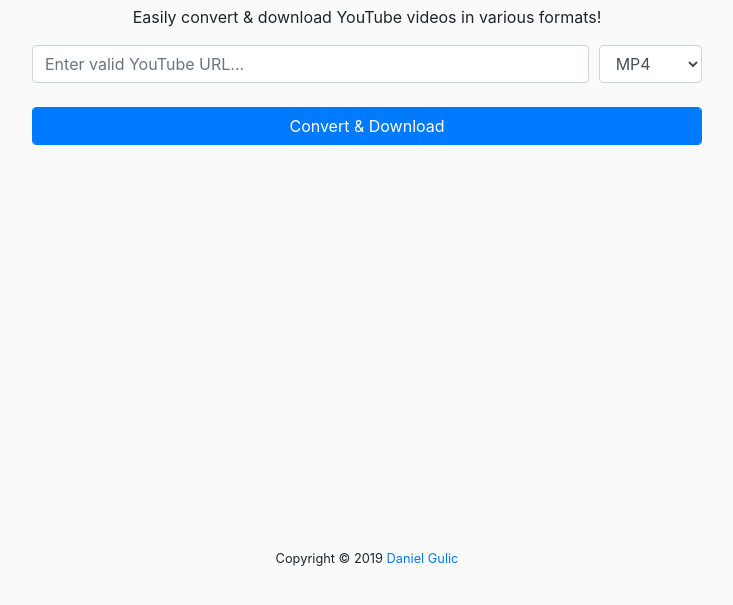
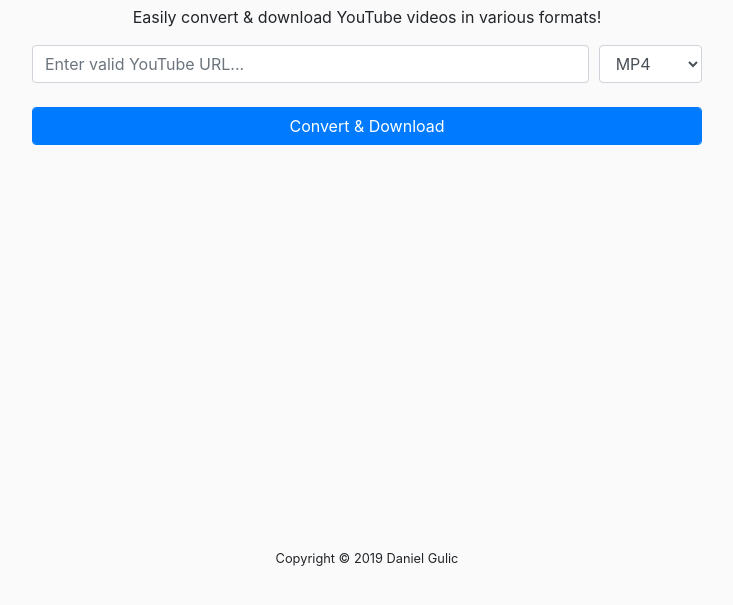
Before and after one commit to jellz/ytdl, a website: page src/static/index.html in a window 1280 px wide. Shown: the part 121-726 px from the top of the page, without its empty margins (273-1006 px from the left). Drawn offline with nearby package versions, Linux system fonts and the light colour scheme.

Commit message:
remove link from footer

```diff
--- a/src/static/index.html
+++ b/src/static/index.html
@@ -55,7 +55,7 @@
 			<div class="container text-center">
 				<small
 					>Copyright &copy; 2019
-					<a href="https://danielgulic.com">Daniel Gulic</a></small
+					Daniel Gulic</small
 				>
 				<br />
 				<small style="color: #fafafa;">hi :)</small>
```
